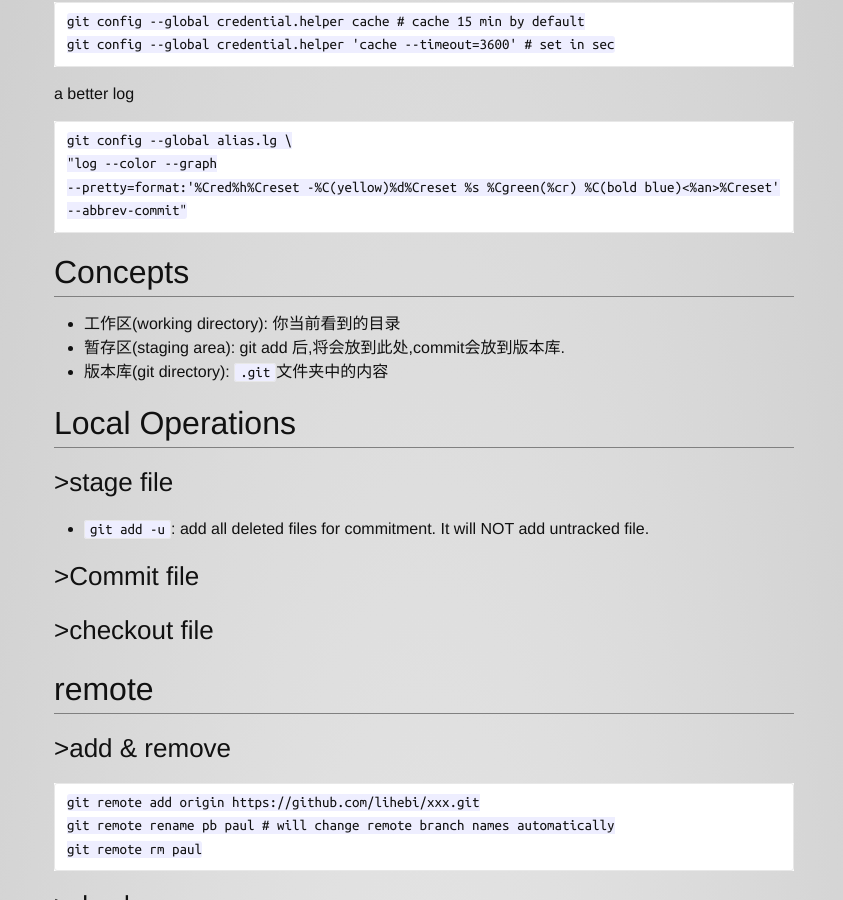
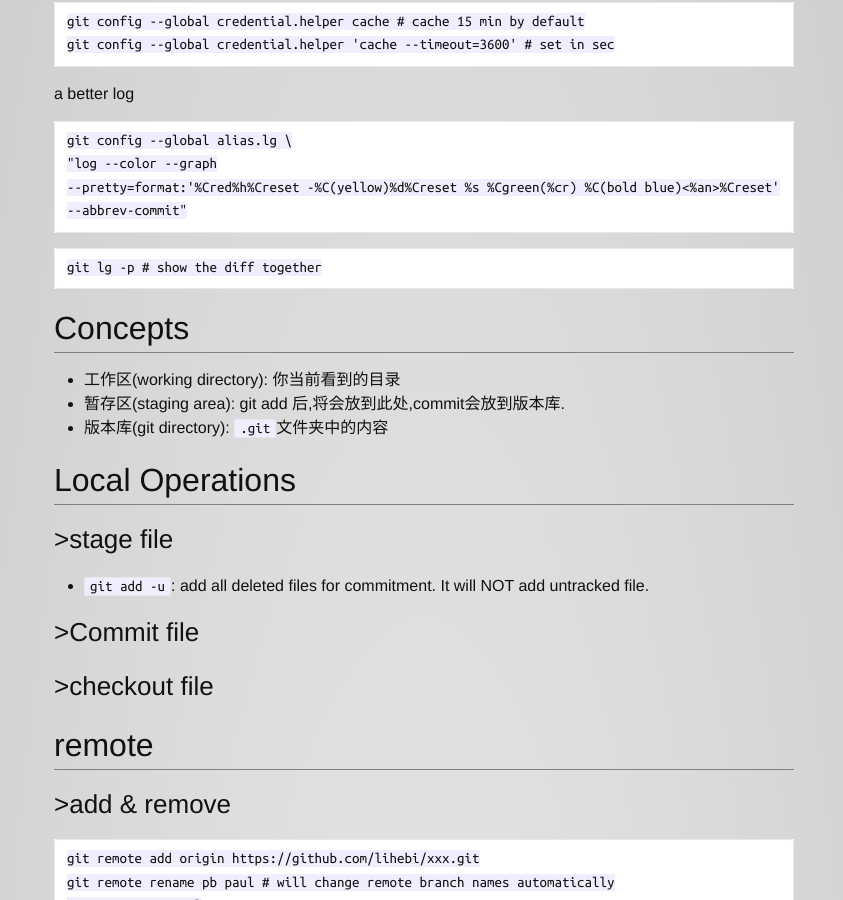
Before and after one commit to lihebi/wiki-old, a Jekyll site: the page built from _wiki/tools/platform/git.md, in a window 1280 px wide and 900 px high, scrolled down 1460 px. Shown: the whole window, without its empty margins (216-1059 px from the left). Built offline with Jekyll 4.4.1, drawn with Linux system fonts in a browser that asks for light colours; nearby versions of some CDN libraries; Markdown is read by kramdown in place of the engine named in the settings; a style sheet for code colours, icons or effects is not loaded.

Commit message:
add git lg -p

````diff
--- a/_wiki/tools/platform/git.md
+++ b/_wiki/tools/platform/git.md
@@ -41,6 +41,10 @@ git config --global alias.lg \
 "log --color --graph
 --pretty=format:'%Cred%h%Creset -%C(yellow)%d%Creset %s %Cgreen(%cr) %C(bold blue)<%an>%Creset'
 --abbrev-commit"
+```
+
+```sh
+git lg -p # show the diff together
 ```
 
 Concepts
````
